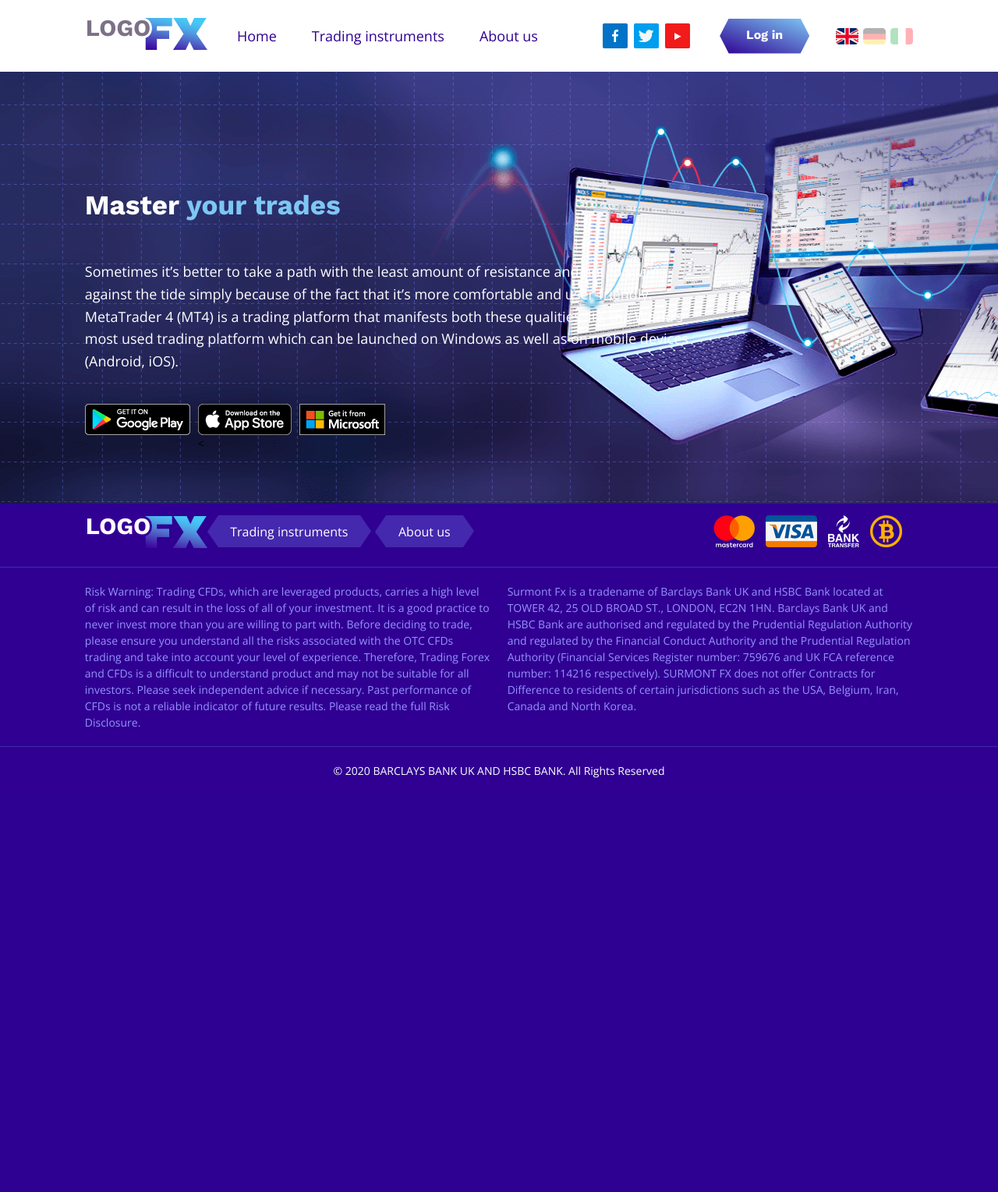
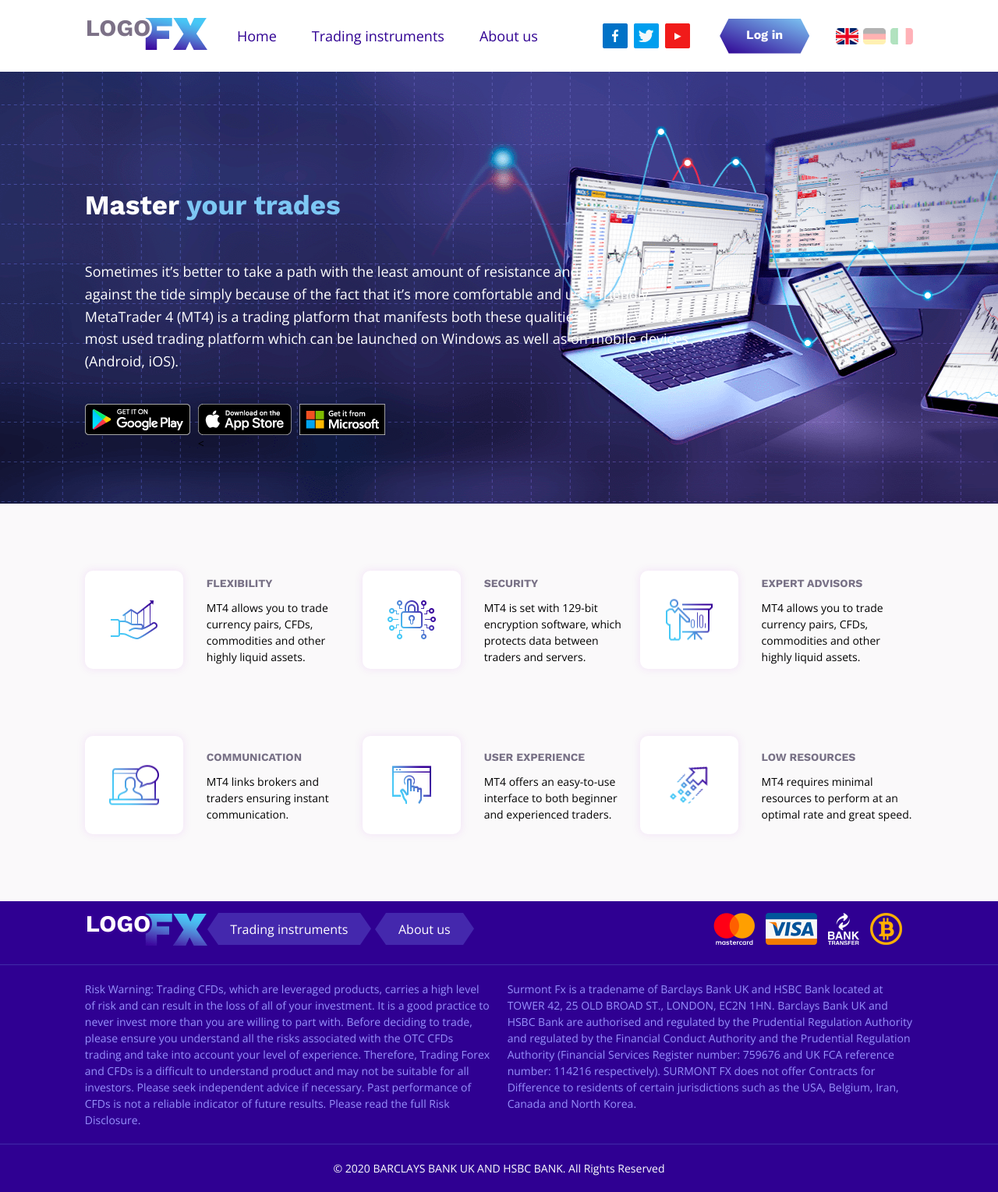
Before and after one commit to spbabiak/fxytrade, a PHP site: page /products.html in a window 1280 px wide. Shown: the whole page at 78% size. Before the commit the page ends 998 px from the top, so only its background shows below. Run offline with PHP 8.4, Linux system fonts and the light colour scheme.

Commit message:
Added features section on products page

```diff
--- a/products.html
+++ b/products.html
@@ -126,6 +126,56 @@
 			</div>
 		</div>
 	</section>
+	<section id="features_section">
+		<div class="wrapper">
+			<div class="wrapper_section_content">
+				<ul class="icons_features_list">
+					<li>
+						<div class="icon_flexibility"></div>
+						<div class="wrapper_icons_features_text">
+							<span class="icon_heading">FLEXIBILITY</span>
+							<span class="icon_text">MT4 allows you to trade currency pairs, CFDs, commodities and other highly liquid assets.</span>
+						</div>
+					</li>
+					<li>
+						<div class="icon_security"></div>
+						<div class="wrapper_icons_features_text">
+							<span class="icon_heading">SECURITY</span>
+							<span class="icon_text">MT4 is set with 129-bit encryption software, which protects data between traders and servers.</span>
+						</div>
+					</li>
+					<li>
+						<div class="icon_advisors"></div>
+						<div class="wrapper_icons_features_text">
+							<span class="icon_heading">EXPERT ADVISORS</span>
+							<span class="icon_text">MT4 allows you to trade currency pairs, CFDs, commodities and other highly liquid assets.</span>
+						</div>
+					</li>
+					<li>
+						<div class="icon_communication"></div>
+						<div class="wrapper_icons_features_text">
+							<span class="icon_heading">COMMUNICATION</span>
+							<span class="icon_text">MT4 links brokers and traders ensuring instant communication.</span>
+						</div>
+					</li>
+					<li>
+						<div class="icon_ux"></div>
+						<div class="wrapper_icons_features_text">
+							<span class="icon_heading">USER EXPERIENCE</span>
+							<span class="icon_text">MT4 offers an easy-to-use interface to both beginner and experienced traders.</span>
+						</div>
+					</li>
+					<li>
+						<div class="icon_resources"></div>
+						<div class="wrapper_icons_features_text">
+							<span class="icon_heading">LOW RESOURCES</span>
+							<span class="icon_text">MT4 requires minimal resources to perform at an optimal rate and great speed.</span>
+						</div>
+					</li>
+				</ul>
+			</div>
+		</div>
+	</section>
 
 
 	<footer class="footer">
--- a/styles.css
+++ b/styles.css
@@ -36,8 +36,8 @@
 .langs {
 	position: absolute;
 	top: 0;
-    right: -32px;
-    z-index: 1;
+    right: -40px;
+    z-index: 2;
 	cursor: pointer;
 }
 
@@ -46,7 +46,7 @@
     height: 16px;
     position: absolute;
     top: 2px;
-    right: -39px;
+    right: -48px;
     background-color: #fff;
     border-radius: 50%;
     z-index: 4;
@@ -578,7 +578,8 @@
 	background: center no-repeat url('imgs/icon_shares.png');
 }
 
-.icons_markets_list .icon_heading {
+.icons_markets_list .icon_heading,
+.icons_features_list .icon_heading {
 	font-family: 'Work Sans', sans-serif;
 	font-size: 16px;
 	font-weight: 700;
@@ -967,7 +968,7 @@
 /* ----------------------------------------------------------------------------------------------------------------------------------------------------------------------------------*/
 
 .products_hero_section {
-	background-image: url('imgs/about_hero_bg_s.png');
+	background-image: url('imgs/products_hero_bg_s.png');
 	background-repeat: no-repeat;
 }
 
@@ -1020,6 +1021,119 @@
 	background: no-repeat url(imgs/ms_store_badge.png);
 }
 
+#features_section {
+	background-color: #faf9fa;
+}
+
+.icon_ux {
+	width: 50px;
+	height: 49px;
+	background: center no-repeat url('imgs/icon_ux.png');
+}
+
+.icon_flexibility,
+.icon_security,
+.icon_advisors,
+.icon_communication,
+.icon_ux,
+.icon_resources {
+	position: relative;
+	top: 0;
+	left: 0;
+	width: 126px;
+	height: 126px;
+	background-color: #fff;
+	border-radius: 10px;
+	box-shadow: 0px 0px 10px 1px rgb(243 226 247 / 90%);
+}
+
+.icon_flexibility::before,
+.icon_security::before,
+.icon_advisors::before,
+.icon_communication::before,
+.icon_ux::before,
+.icon_resources::before {
+	content: '';
+	position: absolute;
+	top: 50%;
+	left: 50%;
+	transform: translate(-50%, -50%);
+}
+
+.icon_flexibility::before {
+	width: 60px;
+	height: 50px;
+	background: center no-repeat url('imgs/icon_flexibility.png');
+}
+
+.icon_security::before {
+	width: 62px;
+	height: 50px;
+	background: center no-repeat url('imgs/icon_security.png');
+}
+
+.icon_advisors::before {
+	width: 60px;
+	height: 53px;
+	background: center no-repeat url('imgs/icon_advisors.png');
+}
+
+.icon_communication::before {
+	width: 64px;
+	height: 51px;
+	background: center no-repeat url('imgs/icon_communication.png');
+}
+
+.icon_ux::before {
+	width: 50px;
+	height: 49px;
+	background: center no-repeat url('imgs/icon_ux.png');
+}
+
+.icon_resources::before {
+	width: 49px;
+	height: 50px;
+	background: center no-repeat url('imgs/icon_resources.png');
+}
+
+.icons_features_list {
+	display: flex;
+	flex-wrap: wrap;
+	justify-content: space-between;
+}
+
+.icons_features_list li {
+	display: flex;
+	align-items: center;
+	flex-direction: column;
+	margin-bottom: 86px;
+	width: 50%;
+	text-align: center;
+}
+
+.icons_features_list li:nth-child(5),
+.icons_features_list li:last-child {
+	margin-bottom: 0;
+}
+
+.wrapper_icons_features_text {
+	width: 86%;
+	max-width: 275px;
+}
+
+.wrapper_icons_features_text span {
+	display: block;
+}
+
+.icons_features_list .icon_heading {
+	font-size: 14px;
+}
+
+.icons_features_list .icon_text {
+	font-size: 12px;
+	margin-top: 10px;
+}
+
 /* Products page END  -------------------------------------------------------------------------------------------------------------------------------------------------------------------*/
 /* ----------------------------------------------------------------------------------------------------------------------------------------------------------------------------------*/
 /* ----------------------------------------------------------------------------------------------------------------------------------------------------------------------------------*/
@@ -1032,7 +1146,7 @@
 /* Media Queries ---------------------------------------------------------------------------------------------------------------------------------  */
 @media only screen and (min-width: 321px) {
 	.products_hero_section {
-		background-image: url('imgs/about_hero_bg_m.png');
+		background-image: url('imgs/products_hero_bg_m.png');
 	}
 }
 
@@ -1055,6 +1169,30 @@
 	.wrapper_footer_nav .logo {
 		margin-right: 20px;
 	}
+
+	.icons_features_list li {
+		width: unset;
+		flex-direction: unset;
+		text-align: unset;
+	}
+
+	.icon_flexibility,
+	.icon_security,
+	.icon_advisors,
+	.icon_communication,
+	.icon_ux,
+	.icon_resources {
+		margin-right: 30px;
+	}
+
+	.icons_features_list .icon_heading {
+		margin-top: 0;
+	}
+
+	.icons_features_list li:nth-child(5) {
+		margin-bottom: 86px;
+	}
+
 }
 
 
@@ -1109,6 +1247,20 @@
 	.icons_markets_list li:nth-child(6) {
 		margin-left: 0;
 	}
+}
+
+@media only screen and (min-width: 768px) {
+	.wrapper_icons_features_text {
+		width: 47%;
+	}
+
+	.icons_features_list li {
+   		width: 50%;
+   	}
+
+   	.icons_features_list li:nth-child(5) {
+   		margin-bottom: 0;
+   	}
 }
 
 @media only screen and (min-width: 960px) {
@@ -1305,12 +1457,20 @@
 		padding-top: 20px;
 	}
 
+	.wrapper_icons_features_text {
+    	width: 55%;
+	}
+
+	.icons_features_list .icon_text {
+		font-size: 14px;
+	}
+
 }
 
 
 @media screen and (min-width: 961px) {
 	.products_hero_section {
-		background-image: url('imgs/about_hero_bg_l.png');
+		background-image: url('imgs/products_hero_bg_l.png');
 	}
 }
 
@@ -1464,6 +1624,14 @@
    		width: 800px;
    		padding-top: 150px;
    	}
+
+   	.icons_features_list li {
+    	width: 33%;
+	}
+
+	.icons_features_list li:nth-child(4) {
+		margin-bottom: 0;
+	}
 }
 
 @media only screen and (min-width: 1530px) {
```
Also changed, not shown: imgs/form_section_bg-min.png (added), imgs/icon_advisors.png (added), imgs/icon_communication.png (added), imgs/icon_flexibility.png (added), imgs/icon_privacy.png (added), imgs/icon_regulation.png (added), imgs/icon_resources.png (added), imgs/icon_safe.png (added), imgs/icon_security.png (added), imgs/icon_ux.png (added), imgs/products_api_img.png (added), imgs/products_hero_bg_l.png (renamed from imgs/about_hero_bg_l.png), imgs/products_hero_bg_m.png (renamed from imgs/about_hero_bg_m.png), imgs/products_hero_bg_s.png (renamed from imgs/about_hero_bg_s.png), 2 more files.
